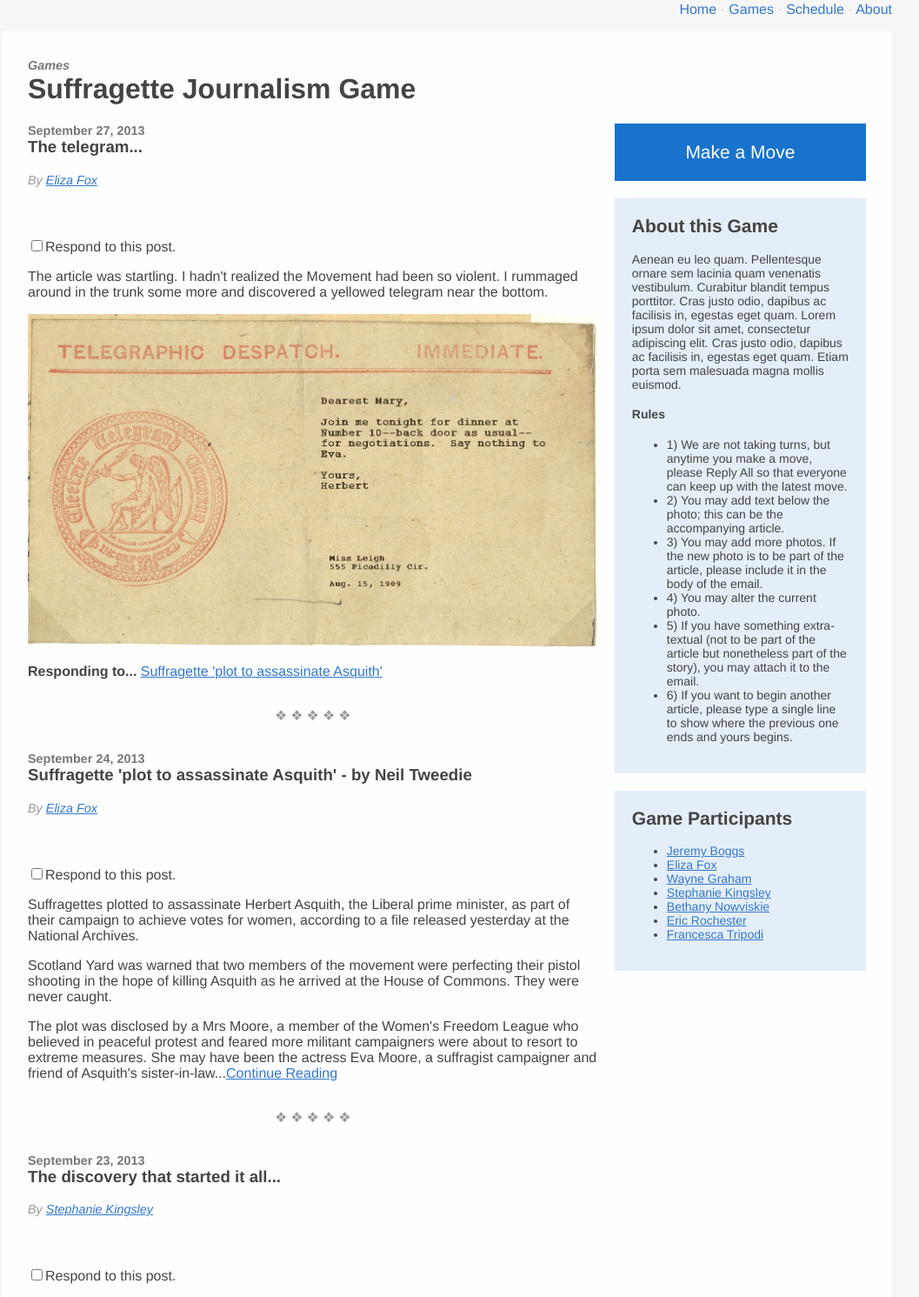
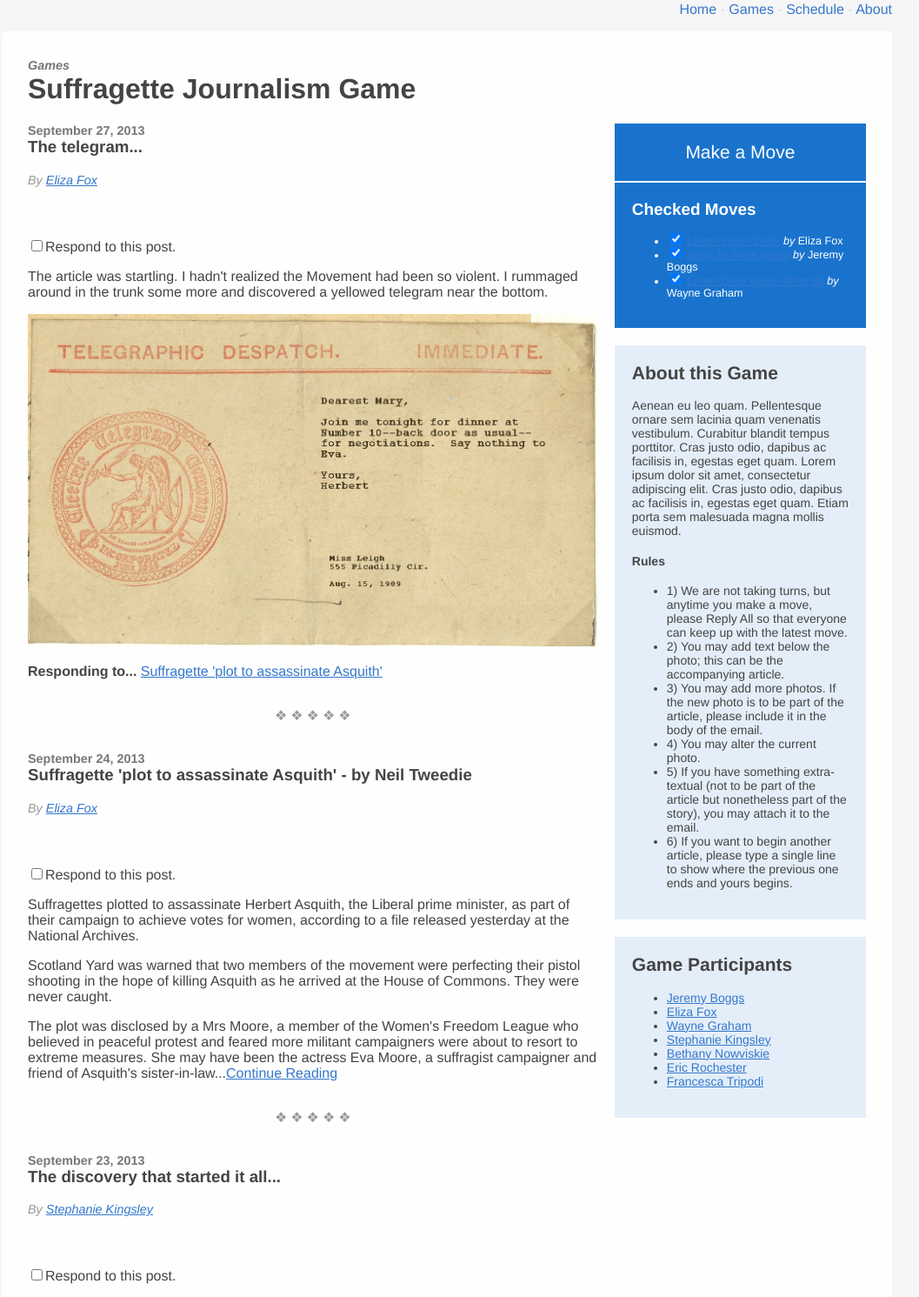
Before and after one commit to scholarslab/ivanhoe-mockups, a PHP site: page /game.html in a window 1280 px wide. Shown: the part 128-1619 px from the top of the page at 87% size, without its empty margins (126-1183 px from the left). Run offline with PHP 8.4, Linux system fonts and the light colour scheme.

Commit message:
Updated game page and style css to add checked moes section

```diff
--- a/game.html
+++ b/game.html
@@ -27,6 +27,16 @@
         <h1>Suffragette Journalism Game</h1>
         <div id="game-metadata">
             <a href="make_a_move.html" id="make-move-button">Make a Move</a>
+
+            <div class="checked_moves">
+                <h2>Checked Moves</h2>
+                <ul>
+                <li><input type="checkbox" checked> <a href="move.html">Lorem Ipsum Dolor</a> <em>by</em> Eliza Fox</li>
+                <li><input type="checkbox" checked> <a href="move.html">Dolor Sit Amet Ipsum</a> <em>by</em> Jeremy Boggs</li>
+                <li><input type="checkbox" checked> <a href="move.html">Lorem Dolor Ipsum Amet Sit</a> <em>by</em> Wayne Graham</li>
+            </ul>
+            </div>
+
             <div class="description">
             <h2>About this Game</h2>
             <p>Aenean eu leo quam. Pellentesque ornare sem lacinia quam venenatis vestibulum. Curabitur blandit tempus porttitor. Cras justo odio, dapibus ac facilisis in, egestas eget quam. Lorem ipsum dolor sit amet, consectetur adipiscing elit. Cras justo odio, dapibus ac facilisis in, egestas eget quam. Etiam porta sem malesuada magna mollis euismod.</p>
--- a/style.css
+++ b/style.css
@@ -133,6 +133,14 @@ article h2 {
     margin-bottom: 20px;
 }
 
+#game-metadata .checked_moves {
+    background: rgba(0,100,200,0.9);
+    padding: 20px;
+    margin-bottom: 20px;
+    color: #fff;
+    font-size: 90%;
+}
+
 #make-move-button {
     display:block;
     text-align:center;
@@ -141,7 +149,7 @@ article h2 {
     color: #fff;
     padding: 1em 0;
     font-size: 150%;
-    margin: 0 0 20px;
+    margin: 0 0 2px;
 }
 
 
```
